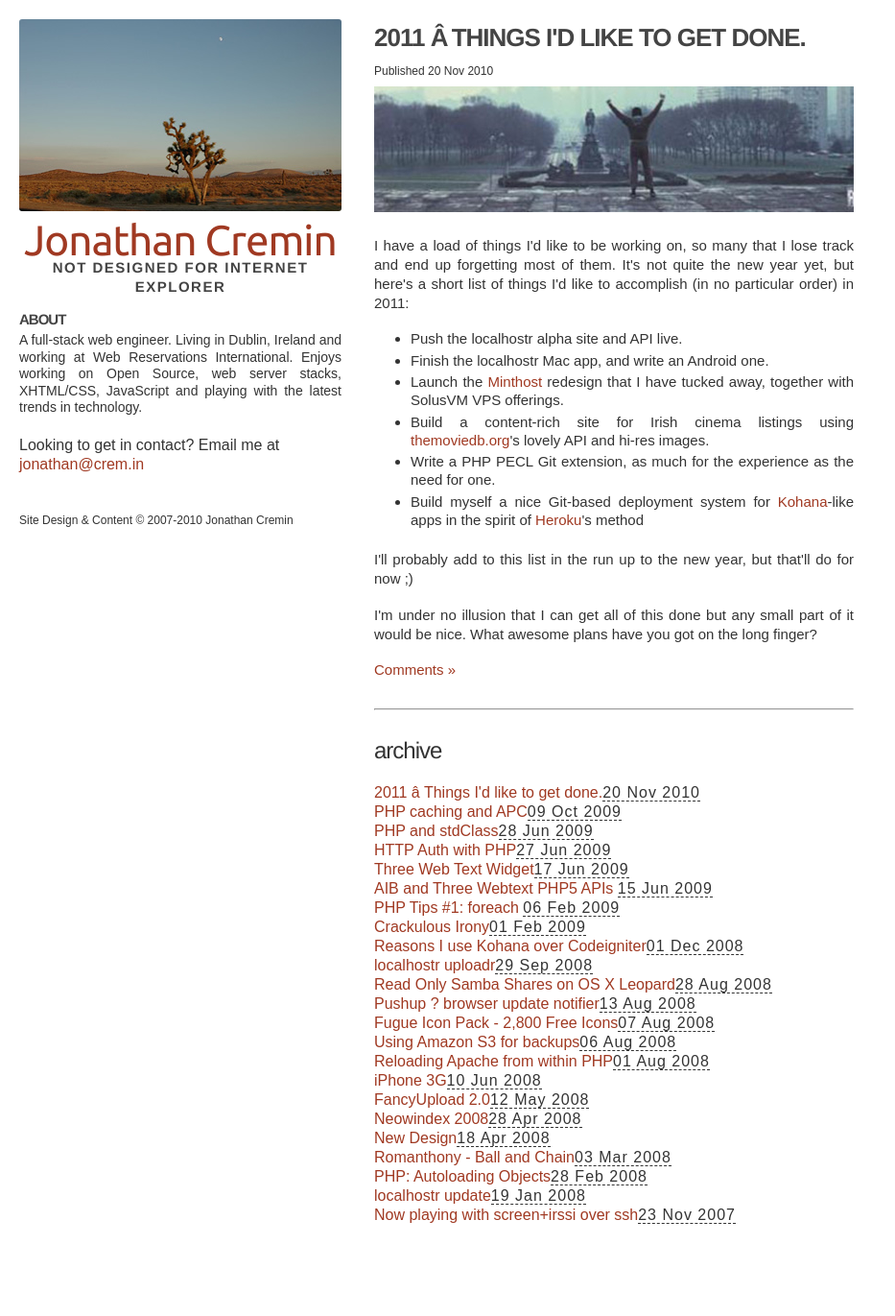
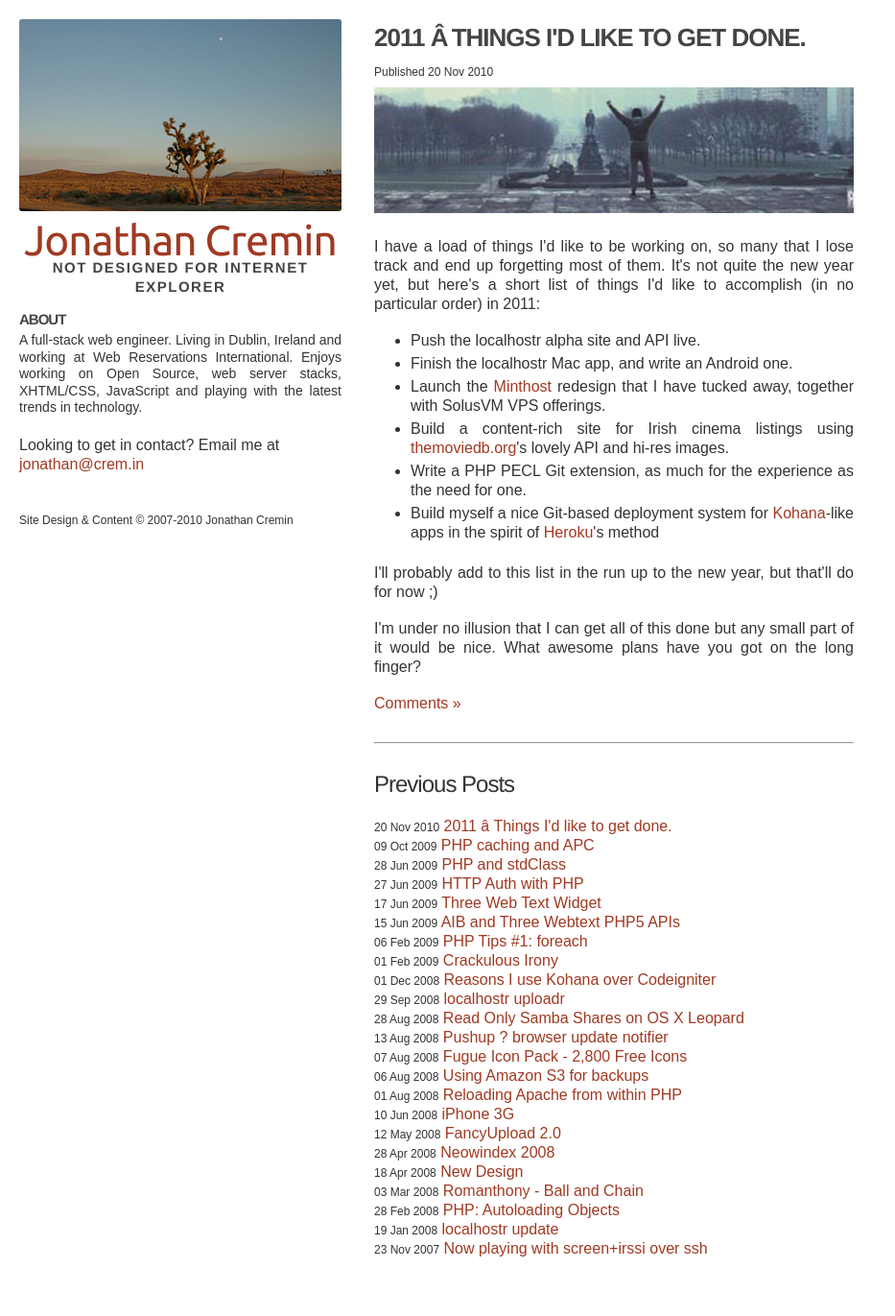
Before and after one commit to kudos/crem.in, a Jekyll site: the page built from index.html, in a window 1280 px wide. Shown: the whole page at 96% size, without its empty margins (0-933 px from the left). Built offline with Jekyll 4.4.1, drawn with Linux system fonts in a browser that asks for light colours; some web fonts are replaced; Markdown is read by kramdown in place of the engine named in the settings; before the commit the page ends 1336 px from its top, so only the background shows below that.

Commit message:
style and layout changes

```diff
--- a/_layouts/default.html
+++ b/_layouts/default.html
@@ -20,7 +20,7 @@
 
 </div>
 	<div id="header">
-			<a href="/"><img src="/images/header-img.jpg" alt="header image" title="I took this. :)" /></a>
+			<a href="/"><img src="/images/header-img.jpg" alt="header image" title="I took this. :)" height="200"/></a>
 			<h1><a href="/">Jonathan&nbsp;Cremin</a></h1>
 			<p>NOT DESIGNED FOR INTERNET EXPLORER</p>
 	</div>
--- a/css/style.css
+++ b/css/style.css
@@ -178,7 +178,6 @@ padding-top: 20px;
     padding: 0;
     margin-top: 15px;
     margin-bottom: 5px;
-    font-size: 14px;
     font-weight: bold;
     color: #444;
     font-size: 15px;
@@ -243,7 +242,7 @@ padding-top: 20px;
 
 .post{
     margin-bottom: 30px;
-    font-size: 15px;
+    font-size: 16px;
 }
 .post li{
     list-style: disc;
--- a/index.html
+++ b/index.html
@@ -14,9 +14,9 @@ title: Jonathan Cremin
 
 <hr />
 
-<h2>archive</h2>
-<ul id="archive">
+<h2>Previous Posts</h2>
+<ul>
 {% for post in site.posts %}
-<li><a href="{{ post.url }}">{{ post.title }}</a><abbr>{{ post.date | date_to_string }}</abbr></li>
+<li><small>{{ post.date | date_to_string }}</small> <a href="{{ post.url }}">{{ post.title }}</a></li>
 {% endfor %}
 </ul>
```
Also changed, not shown: _layouts/post.html (+11 -10 lines).
